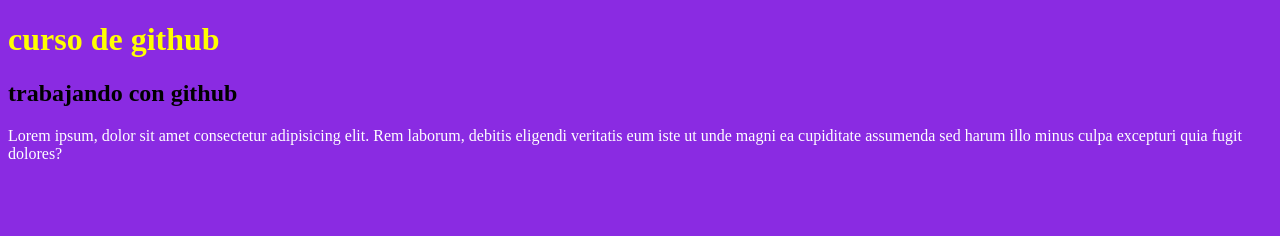
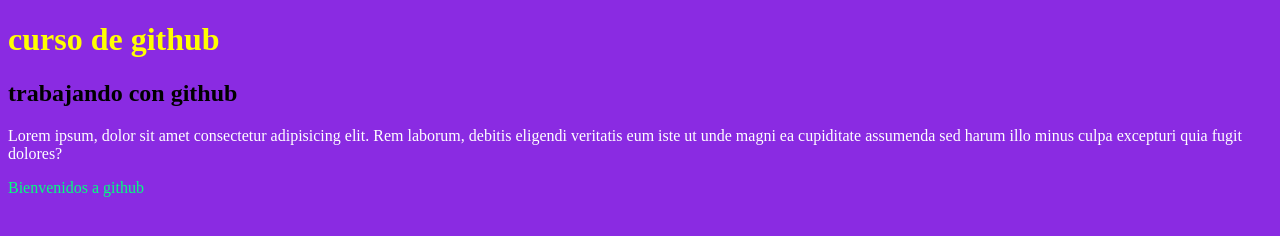
Before and after one commit to codercabral/githubcodo, a plain HTML site: page index.html in a window 1280 px wide. Drawn offline with Linux system fonts and the light colour scheme.

Commit message:
otra modificacion

```diff
--- a/estilos.css
+++ b/estilos.css
@@ -7,3 +7,7 @@ h1{
 p{
     color: #fff;
 }
+
+marquee{
+    color:springgreen;
+}
--- a/index.html
+++ b/index.html
@@ -11,5 +11,6 @@
     <h1>curso de github</h1>
     <h2>trabajando con github</h2>
     <p>Lorem ipsum, dolor sit amet consectetur adipisicing elit. Rem laborum, debitis eligendi veritatis eum iste ut unde magni ea cupiditate assumenda sed harum illo minus culpa excepturi quia fugit dolores?</p>
+    <marquee behavior="alternate" direction="right">Bienvenidos a github</marquee>
 </body>
 </html>
```
